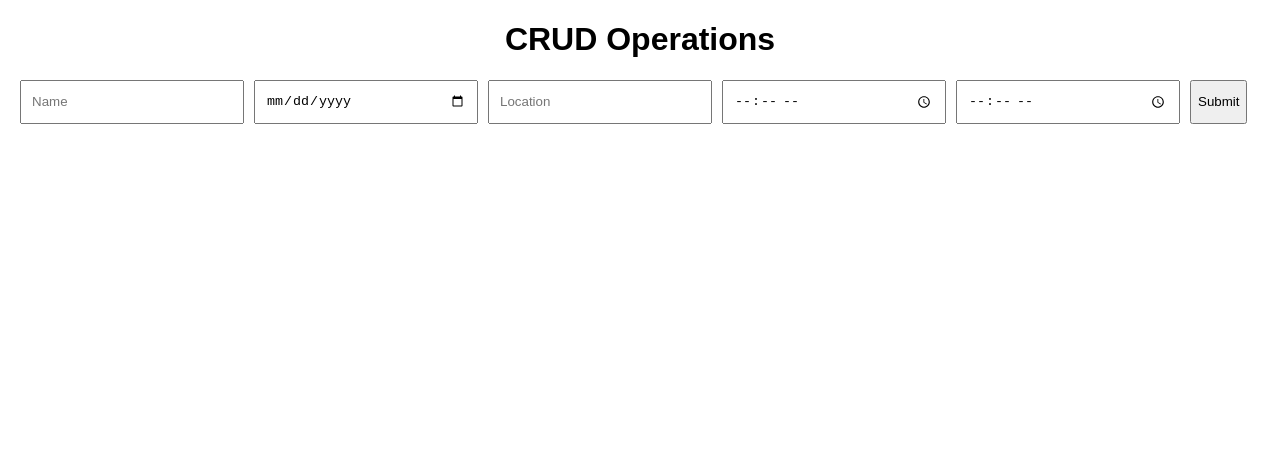
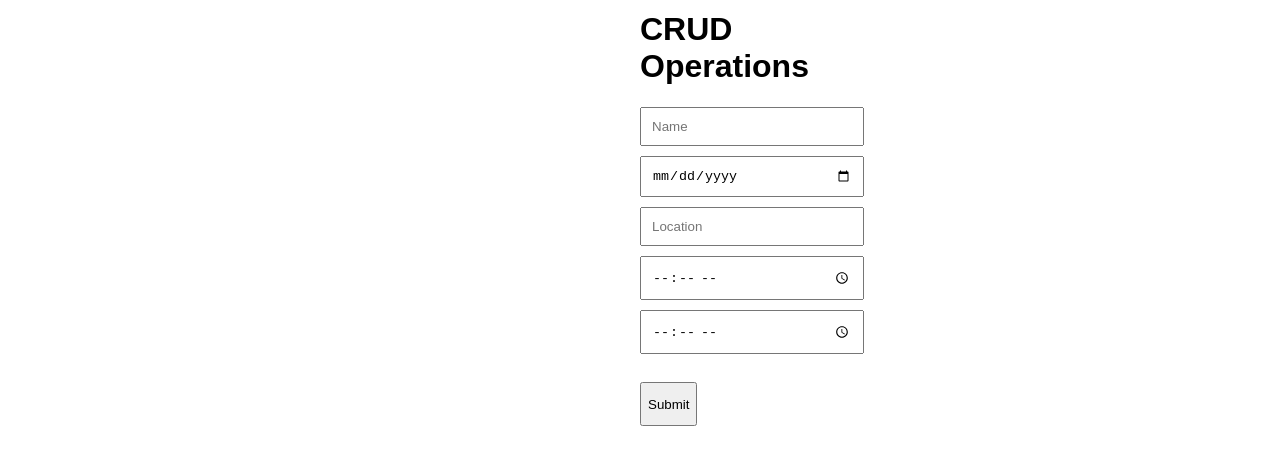
Before and after one commit to tushar-alt/check_ems, a plain HTML site: page index.html in a window 1280 px wide. Drawn offline with Linux system fonts and the light colour scheme; no server answers.

Commit message:
Update index.html

```diff
--- a/index.html
+++ b/index.html
@@ -7,7 +7,8 @@
 <style>
     body {
       font-family: Arial, sans-serif;
-      margin: 20px;
+      margin: 50%;
+      margin-top: -10px;
     }
 
     h1 {
@@ -63,7 +64,7 @@
   <h1>CRUD Operations</h1>
 
   <!-- Form for creating an item -->
-  <form style="display: flex; width: 100%;" id="createForm">
+  <form id="createForm">
     <input  type="text" id="nameInput" placeholder="Name"><br/>
     <input id="date" type="date" placeholder="Date"><br/>
     <input type="text" id="descriptionInput" placeholder="Location"><br/>
```
